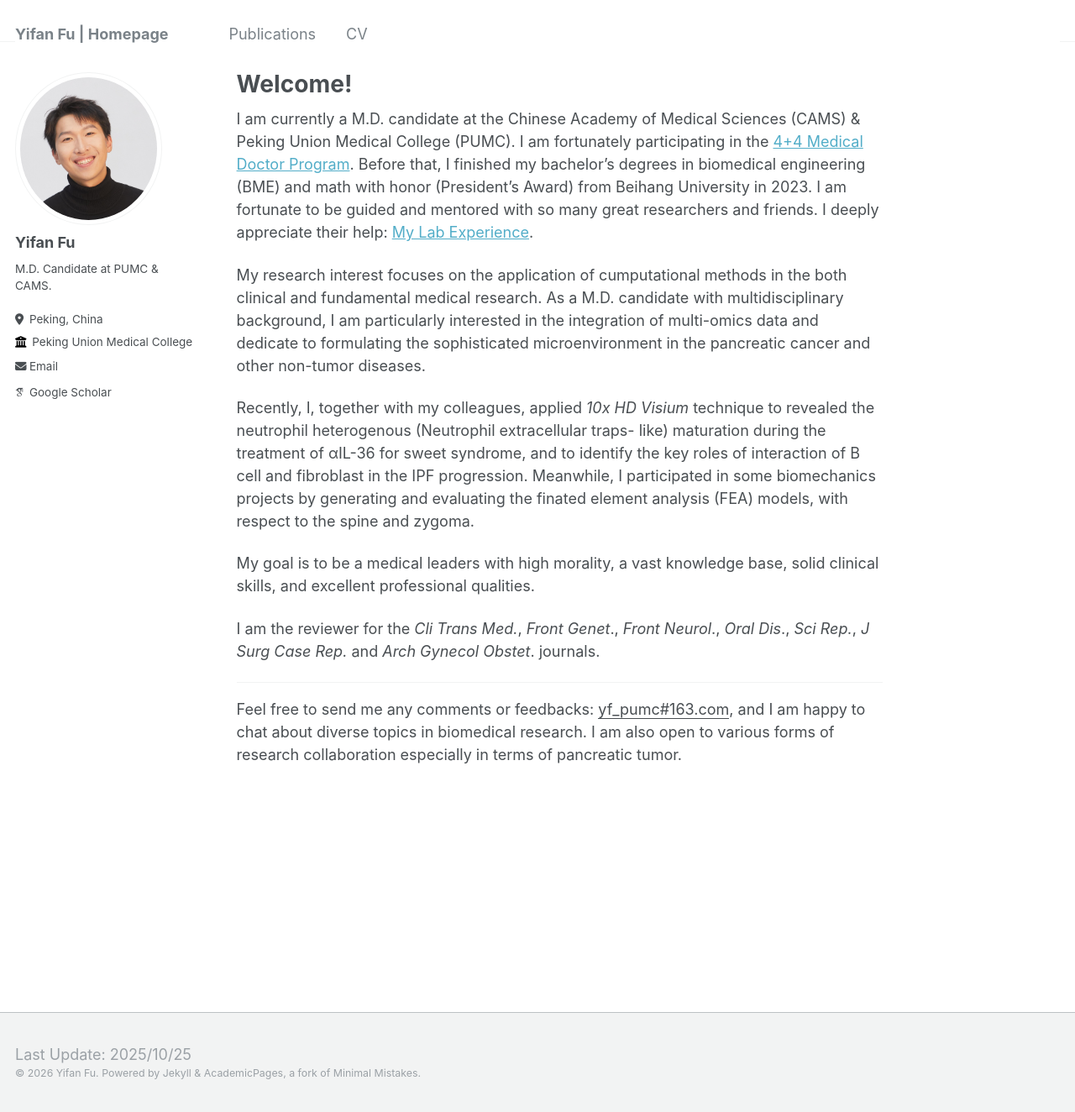
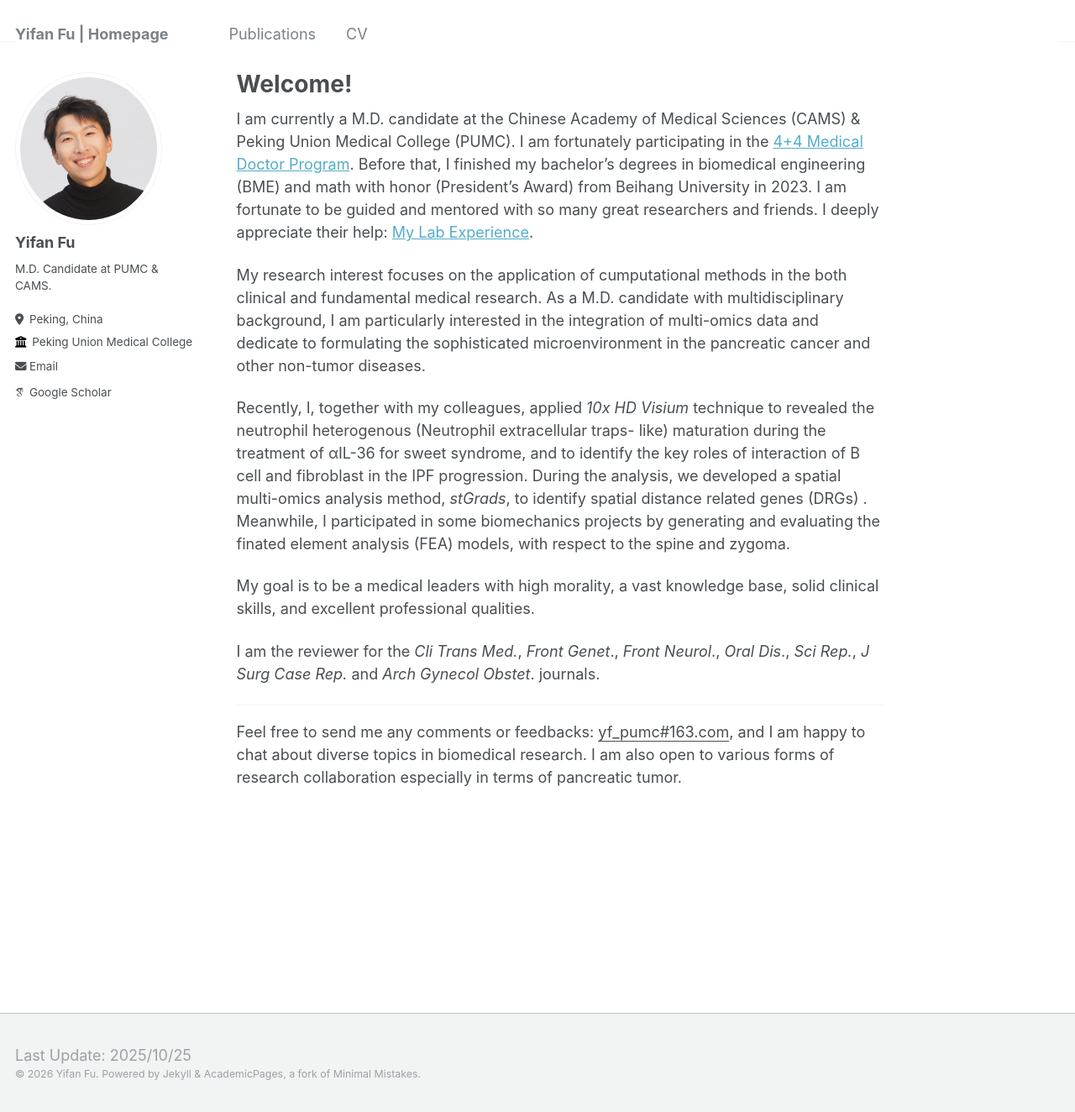
Before and after one commit to yifanfu01/yifanfu01.github.io, a Jekyll site: the page built from _pages/about.md, in a window 1280 px wide and 1324 px high. Shown: the whole window at 84% size. Built offline with Jekyll 4.4.1, drawn with Linux system fonts in a browser that asks for light colours; some web fonts are replaced.

Commit message:
update stgrads

```diff
--- a/_pages/about.md
+++ b/_pages/about.md
@@ -12,7 +12,7 @@ I am currently a M.D. candidate at the Chinese Academy of Medical Sciences (CAMS
 
 My research interest focuses on the application of cumputational methods in the both clinical and fundamental medical research. As a M.D. candidate with multidisciplinary background, I am particularly interested in the integration of multi-omics data and dedicate to formulating the sophisticated microenvironment in the pancreatic cancer and other non-tumor diseases.
 
-Recently, I, together with my colleagues, applied *10x HD Visium* technique to revealed the neutrophil heterogenous (Neutrophil extracellular traps- like) maturation during the treatment of αIL-36 for sweet syndrome, and to identify the key roles of interaction of B cell and fibroblast in the IPF progression. Meanwhile, I participated in some biomechanics projects by generating and evaluating the finated element analysis (FEA) models, with respect to the spine and zygoma.
+Recently, I, together with my colleagues, applied *10x HD Visium* technique to revealed the neutrophil heterogenous (Neutrophil extracellular traps- like) maturation during the treatment of αIL-36 for sweet syndrome, and to identify the key roles of interaction of B cell and fibroblast in the IPF progression. During the analysis, we developed a spatial multi-omics analysis method, *stGrads*, to identify spatial distance related genes (DRGs) . Meanwhile, I participated in some biomechanics projects by generating and evaluating the finated element analysis (FEA) models, with respect to the spine and zygoma.
 
 My goal is to be a medical leaders with high morality, a vast knowledge base, solid clinical skills, and excellent professional qualities.
 
```
